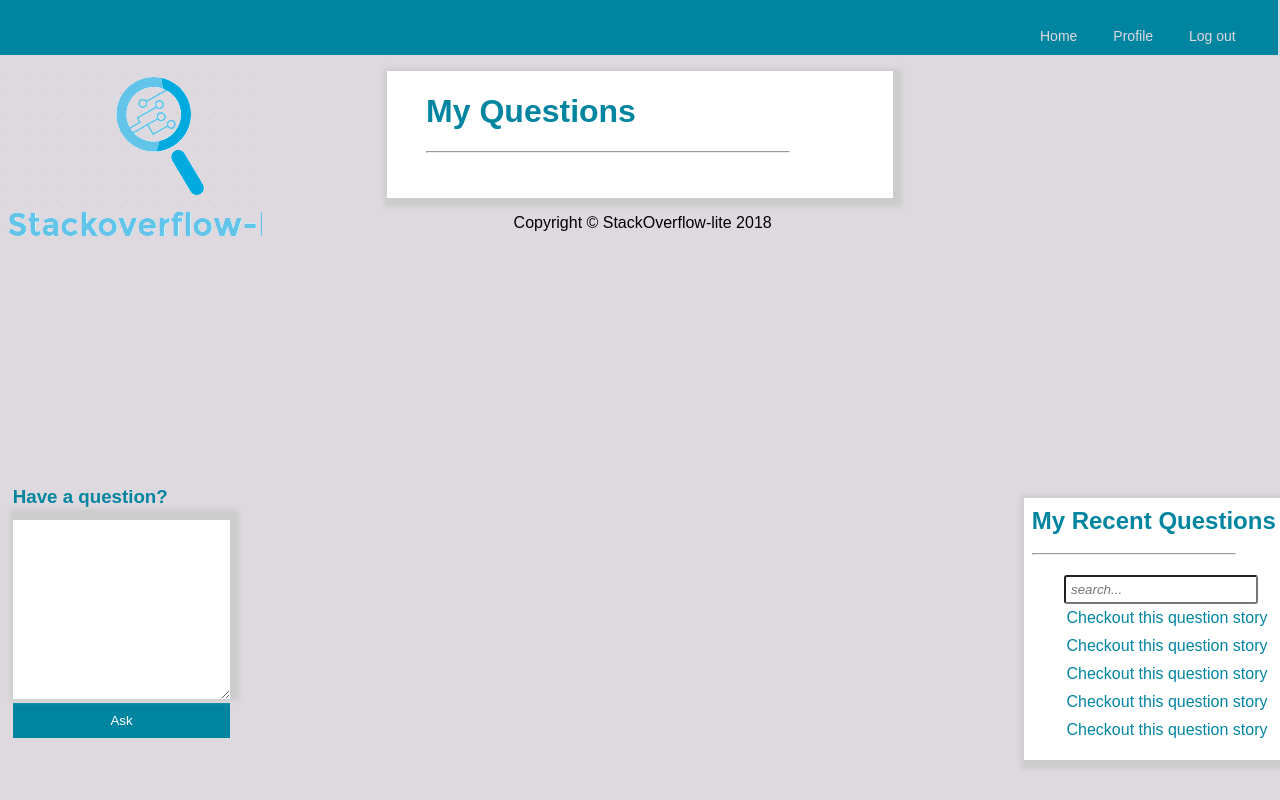
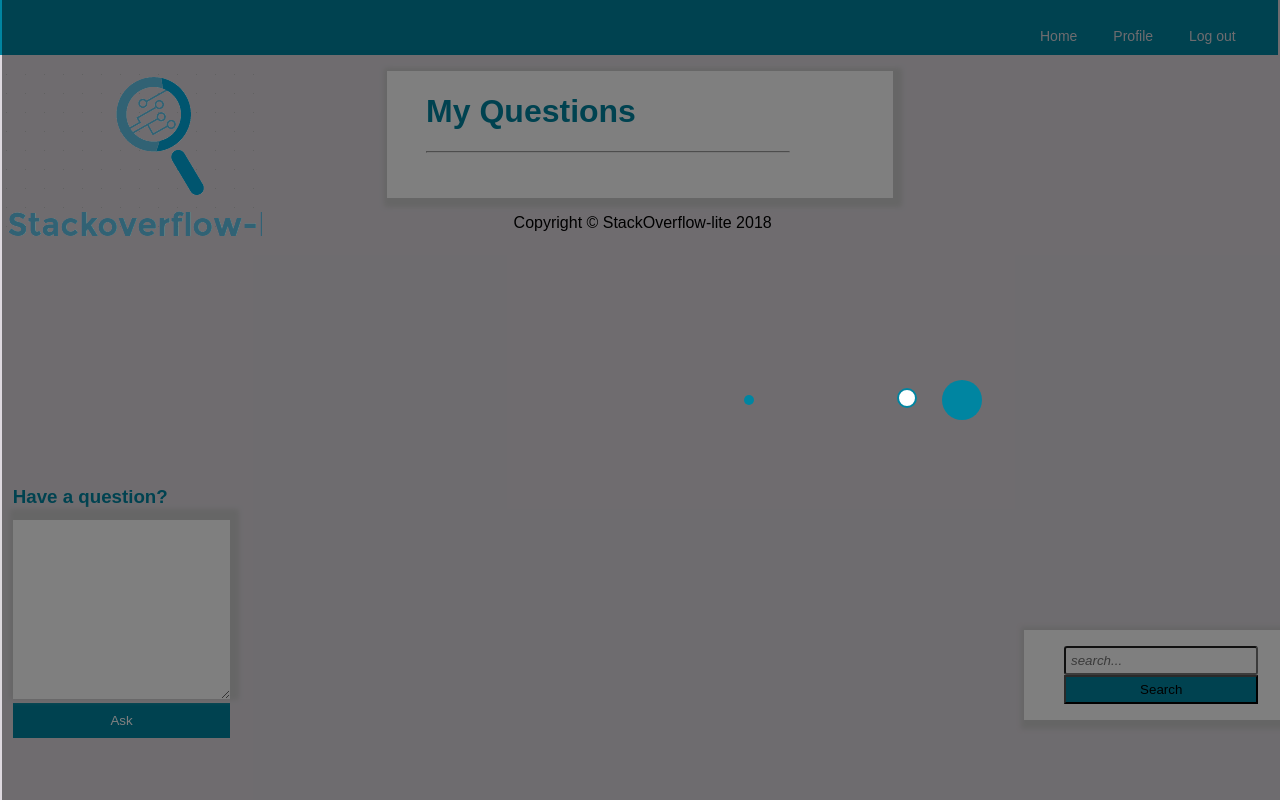
Before and after one commit to MartinKaburu/stackoverflowlite, a Flask app: page /profile in a window 1280 px wide. Run offline with Flask 2, Linux system fonts and the light colour scheme.

Commit message:
[ft] User can search for questions [Finishes #160770634]

```diff
--- a/app/static/login.js
+++ b/app/static/login.js
@@ -37,6 +37,7 @@
 
 elem = document.getElementById('loginbtn').addEventListener('click', async (event) => {
       event.preventDefault();
+      authMessage.notelogin('working...');
       let form = document.getElementById('login');
       let email = form.email.value;
       let password = form.password.value;
@@ -66,6 +67,7 @@
 
 elem = document.getElementById('signupbtn').addEventListener('click', async (event) => {
     event.preventDefault();
+    authMessage.notesignup('working...');
     const signupForm = document.forms['signupForm'];
     let username = signupForm.username.value;
     let email = signupForm.email.value;
--- a/app/static/main.js
+++ b/app/static/main.js
@@ -1,4 +1,4 @@
-//globals
+  //globals
 token = localStorage.getItem('token')
 
 head = new Headers({
@@ -218,6 +218,7 @@
         }
         message.notification(json["message"]);
     }
+
 }
 
 document.getElementById('askQue').addEventListener('click', async (event) => {
@@ -243,3 +244,55 @@
     }
     message.notification(json["message"]);
 });
+
+document.getElementById('searchbtn').addEventListener('click', async (event) =>{
+    event.preventDefault();
+    content = document.getElementById('searchInput').value;
+    settings = {
+      method: 'POST',
+      headers: head,
+      body: JSON.stringify({
+          'search':content
+      })
+    }
+    url = baseURL+'search'
+    const response = await fetch(url, settings);
+    json = await response.json();
+    if(response.status == 200){
+      json = json.RESULTS;
+      console.log(json);
+      // node = document.getElementById('mmm')
+      // children = node.childNodes;
+      // for(child in children){
+      //     console.log(node.childNodes[child].getAttribute('id'));
+      //     if('this' in node.childNodes[child].nodeName) node.remove(child);
+      //}
+      for(question in json){
+        content = json[question].content;
+        id = json[question].id;
+        user = json[question].username;
+        date = json[question].posted_on;
+        try{
+          //document.getElementById(id.toString()+'this').remove();
+        }catch{}
+        div = `
+          <p>
+            ${content}
+            <br>
+          </p>
+          <p style="font-style: italic;font-family:courier;color:grey;font-weight:bold;font-size:0.8em;margin-left:60%;">
+            Asked by ${user}<br>On ${date}
+          </p>
+          <button class="show_more" onclick="home.getAnswers(${id});">Answers</button>
+          <hr>
+        `
+        node = document.createElement('div');
+        node.className = "display_que";
+        node.id = id+'this';
+        node.innerHTML = div;
+        document.getElementById('mmm').appendChild(node);
+      }
+    }else{
+        message.notification(json['message']);
+    }
+})
--- a/app/static/profile.js
+++ b/app/static/profile.js
@@ -34,6 +34,9 @@
         node.className = "display_que"
         node.id = questionId.toString()+'this'
         node.innerHTML = div;
+        try{
+          document.getElementById('onloadEffect').remove();
+        }catch{}
         document.getElementById('mmm').appendChild(node);
       }
       let user_info = `
@@ -49,6 +52,9 @@
       node.innerHTML = user_info;
       document.getElementById('feed').appendChild(node)
     }else if(response.status == 404){
+      try{
+        document.getElementById('onloadEffect').remove();
+      }catch{}
       let json = await response.json()
       message.notification(json["message"])
     }
--- a/app/static/style.css
+++ b/app/static/style.css
@@ -394,11 +394,24 @@
   width: 20%;
   position: fixed;
   z-index: 1;
-  bottom: 5%;
+  bottom: 10%;
   right: 0;
   overflow-x: hidden;
   box-shadow: 3px 3px 5px 6px #ccc;
   text-align: center;
+}
+
+.feed .side_bar form{
+  display: inline;
+}
+
+
+#searchbtn{
+  background-color: #0085a1;
+  width:90%;
+  margin-left: -10%;
+  padding: 5px;
+
 }
 
 .feed .side_bar a{
@@ -413,10 +426,6 @@
   padding: 0;
 }
 
-.feed .side_bar a:hover{
-  background-color: #ded9df;
-  color: #000;
-}
 
 .feed .q_and_a{
   background-color: #fff;
@@ -740,6 +749,8 @@
   font-size: 1.2em;
 }
 
+
+
 #deletebtn{
   background-color: #A02121;
 }
@@ -748,3 +759,77 @@
   background-color: #fff;
   border: 2px solid #A02121;
 }
+
+.tile--css_animations__demo2 {
+  display: block;
+  margin-left: -0.5%;
+  position: fixed ;
+  background-color: rgba(0,0,0,0.5);
+  width: 100%;
+  height: 100%;
+  z-index: 100000000000;
+  top: 0;
+  text-align: center;
+  overflow-y: hidden;
+}
+
+.tile--css_animations__demo2 div {
+    border-radius: 50%;
+    position: absolute;
+    top: 50%;
+    left: 75%;
+    width: 100%;
+}
+.tile--css_animations__demo2 div:nth-of-type(odd) {
+    background: #0085a1;
+}
+.tile--css_animations__demo2 div:nth-of-type(even) {
+    background: white;
+    border: 2px solid #0085a1;
+}
+.tile--css_animations__demo2 div:nth-of-type(3) {
+    height: 10px;
+    width: 10px;
+    margin-top: -5px;
+    margin-left: -5px;
+    -webkit-animation: slide 3s ease-in-out infinite;
+    animation: slide 3s ease-in-out infinite;
+}
+.tile--css_animations__demo2 div:nth-of-type(2) {
+    height: 20px;
+    width: 20px;
+    margin-top: -12px;
+    margin-left: -12px;
+    -webkit-animation: slide 3s -2.7s ease-in-out infinite;
+    animation: slide 3s -2.7s ease-in-out infinite;
+}
+.tile--css_animations__demo2 div:nth-of-type(1) {
+    height: 40px;
+    width: 40px;
+    margin-top: -20px;
+    margin-left: -20px;
+    -webkit-animation: slide 3s -2.4s ease-in-out infinite;
+    animation: slide 3s -2.4s ease-in-out infinite;
+}
+@keyframes slide {
+    0% {
+        left: 75%
+    }
+    50% {
+        left: 25%;
+    }
+    100% {
+        left: 75%;
+    }
+}
+@-webkit-keyframes slide {
+    0% {
+        left: 75%
+    }
+    50% {
+        left: 25%;
+    }
+    100% {
+        left: 75%;
+    }
+}
--- a/app/templates/profile.html
+++ b/app/templates/profile.html
@@ -8,6 +8,11 @@
     <title>Stack Overflow lite</title>
   </head>
   <body onload="profile.getMyQuestions();">
+    <div class="tile--css_animations__demo2" id="onloadEffect">
+      <div></div>
+      <div></div>
+      <div></div>
+    </div>
     <nav class="nav_bar">
       <ul>
         <li><a href="https://stackoverflowlite-beta.herokuapp.com/home">Home</a> </li>
@@ -23,19 +28,12 @@
         </div>
       </div>
       <div class="side_bar animated bounceInRight">
-        <h2>My Recent Questions</h2>
-        <hr>
         <ul>
           <li>
-            <form class="search_form" action="index.html" method="post">
-              <input type="text" name="search" placeholder="search...">
+            <form class="search_form">
+              <input type="text" name="search" id="searchInput" placeholder="search..."><button type="button" name="button" id="searchbtn">Search</button>
             </form>
           </li>
-          <li><a href="#"> Checkout this question story</a> </li>
-          <li><a href="#"> Checkout this question story</a> </li>
-          <li><a href="#"> Checkout this question story</a> </li>
-          <li><a href="#"> Checkout this question story</a> </li>
-          <li><a href="#"> Checkout this question story</a> </li>
         </ul>
       </div>
       <form class="ask_question animated bounceInLeft" name='askQuestion'>
--- a/app/views.py
+++ b/app/views.py
@@ -1,6 +1,8 @@
 '''Module to render pages
 '''
-from flask import render_template, redirect, url_for
+import os
+
+from flask import render_template, redirect, url_for, send_from_directory
 from flask_jwt import jwt_required
 
 from . import APP
@@ -31,3 +33,9 @@
     '''render the login/signup page
     '''
     return redirect(url_for('get_started'))
+
+
+@APP.route('/favicon.ico')
+def favicon():
+    return send_from_directory(os.path.join(APP.root_path, 'static'),
+                          'favicon.ico',mimetype='image/vnd.microsoft.icon')
```
Also changed, not shown: app/static/home.js (+8 -1 lines), app/templates/index.html (+8 -9 lines), 1 other file.
